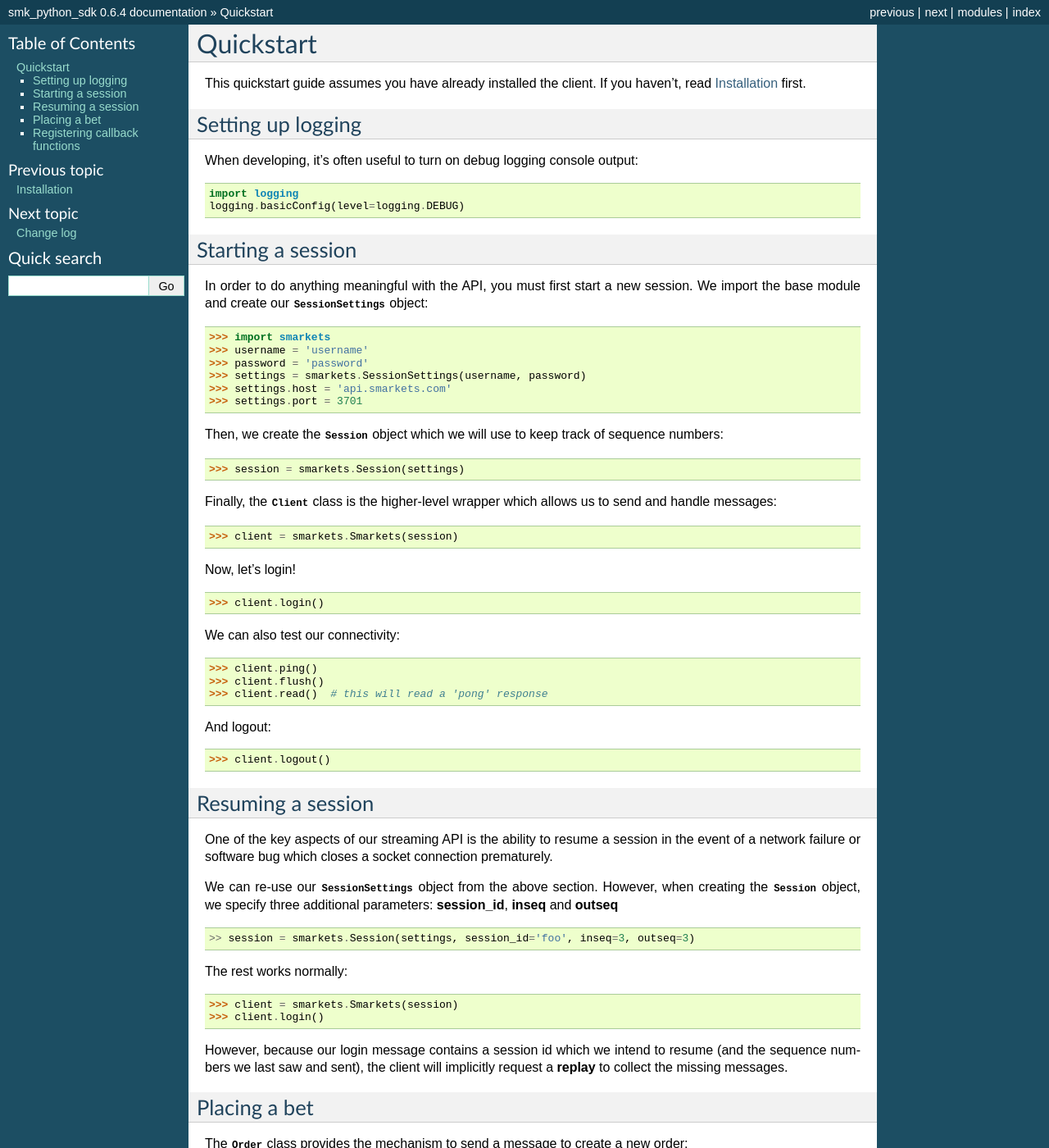
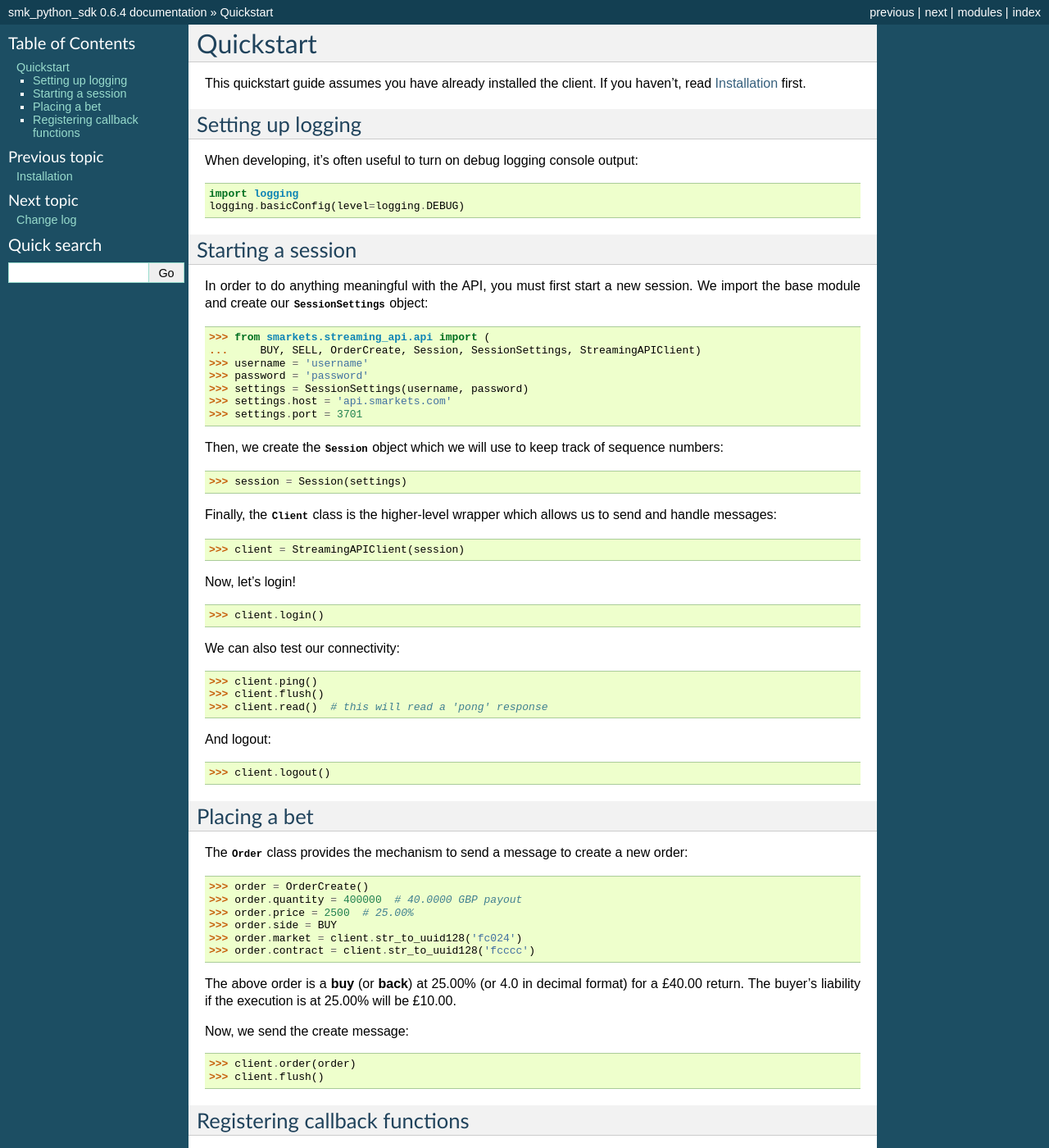
Before and after one commit to smarkets/smk_python_sdk, a Sphinx documentation site: the page built from docs/user/quickstart.rst, in a window 1280 px wide and 1400 px high. Shown: the whole window at 82% size. Built offline with Sphinx 7.4.7, drawn with Linux system fonts in a browser that asks for light colours; some of the changed text lies outside the part shown.

Commit message:
Update documentation

```diff
--- a/docs/user/install.rst
+++ b/docs/user/install.rst
@@ -11,7 +11,7 @@ Requirements
 
 These packages are necessary at runtime.
 
-* `Protocol buffers`_ 2.3.0 or 2.4.1
+* `protobuf` Python package, version 2.5.0 or higher (`smk-python-sdk` package installation process will automatically install it)
 
 These are required to build from source and run unit tests, etc.
 
--- a/docs/user/quickstart.rst
+++ b/docs/user/quickstart.rst
@@ -25,22 +25,23 @@ In order to do anything meaningful with the API, you must first start
 a new session. We import the base module and create our
 :class:`SessionSettings` object::
 
-    >>> import smarkets
+    >>> from smarkets.streaming_api.api import (
+    ...     BUY, SELL, OrderCreate, Session, SessionSettings, StreamingAPIClient)
     >>> username = 'username'
     >>> password = 'password'
-    >>> settings = smarkets.SessionSettings(username, password)
+    >>> settings = SessionSettings(username, password)
     >>> settings.host = 'api.smarkets.com'
     >>> settings.port = 3701
 
 Then, we create the :class:`Session` object which we will use to keep
 track of sequence numbers::
 
-    >>> session = smarkets.Session(settings)
+    >>> session = Session(settings)
 
 Finally, the :class:`Client` class is the higher-level wrapper which
 allows us to send and handle messages::
 
-    >>> client = smarkets.Smarkets(session)
+    >>> client = StreamingAPIClient(session)
 
 Now, let's login! ::
 
@@ -57,41 +58,16 @@ And logout::
     >>> client.logout()
 
 
-Resuming a session
-------------------
-
-One of the key aspects of our streaming API is the ability to resume a
-session in the event of a network failure or software bug which closes
-a socket connection prematurely.
-
-We can re-use our :class:`SessionSettings` object from the above
-section. However, when creating the :class:`Session` object, we
-specify three additional parameters: **session_id**, **inseq** and
-**outseq** ::
-
-    >> session = smarkets.Session(settings, session_id='foo', inseq=3, outseq=3)
-
-The rest works normally::
-
-    >>> client = smarkets.Smarkets(session)
-    >>> client.login()
-
-However, because our login message contains a session id which we
-intend to resume (and the sequence numbers we last saw and sent), the
-client will implicitly request a **replay** to collect the missing
-messages.
-
-
 Placing a bet
 -------------
 
 The :class:`Order` class provides the mechanism to send a message to
 create a new order::
 
-    >>> order = smarkets.Order()
+    >>> order = OrderCreate()
     >>> order.quantity = 400000  # 40.0000 GBP payout
     >>> order.price = 2500  # 25.00%
-    >>> order.side = smarkets.Order.BUY
+    >>> order.side = BUY
     >>> order.market = client.str_to_uuid128('fc024')
     >>> order.contract = client.str_to_uuid128('fcccc')
 
```
